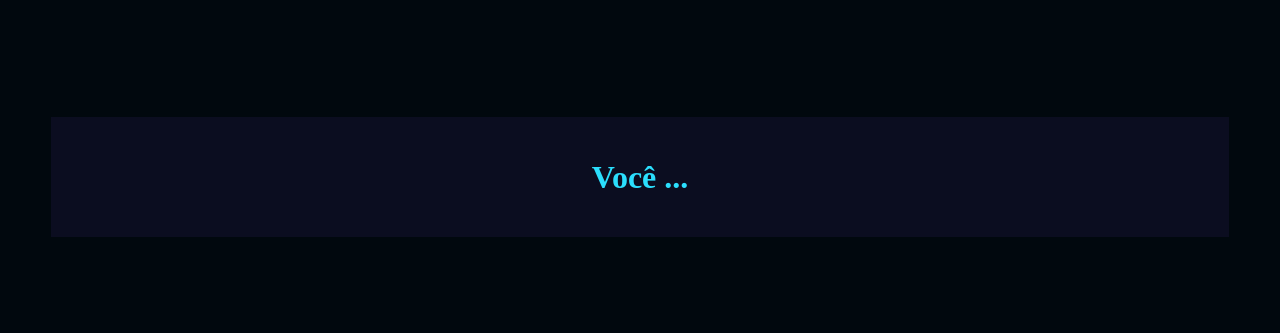
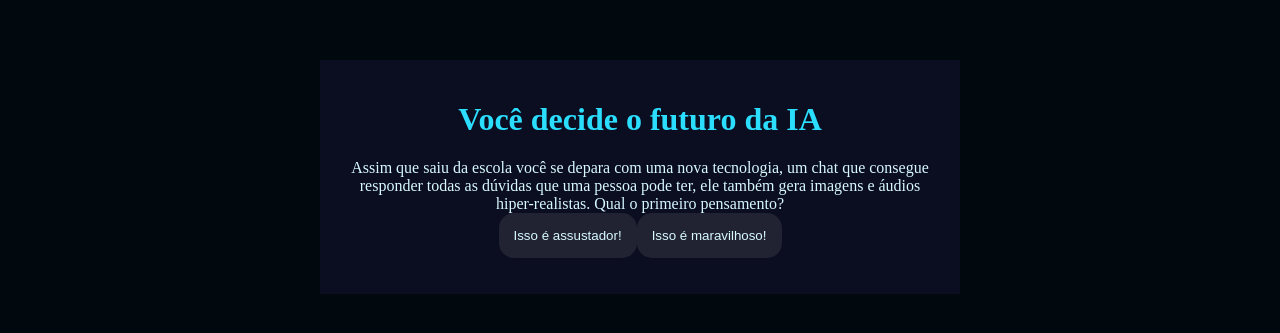
Before and after one commit to GabrieleKM/fun-es, a plain HTML site: page index.html in a window 1280 px wide. Shown: the part 231-564 px from the top of the page. Drawn offline with Linux system fonts and the light colour scheme.

Commit message:
Add files via upload

```diff
--- a/index.html
+++ b/index.html
@@ -1,14 +1,20 @@
 <!DOCTYPE html>
 <html lang="pt-br">
 <head>
-<meta charset="UTF-8">
-<meta name="viewport" content="width=device-width, initial-scale=1.0">
-<link rel="stylesheet" href="style.css">
-<title>Você ...</title>
+    <meta charset="UTF-8">
+    <meta name="viewport" content="width=device-width, initial-scale=1.0">
+    <link rel="stylesheet" href="style.css">
+    <title>Você decide o futuro da IA</title>
 </head>
 <body>
-<div class="caixa-principal">
-<h1>Você ...</h1>
-</div>
+    <div class="caixa-principal">
+        <h1>Você decide o futuro da IA</h1>
+        <div class="caixa-perguntas"></div>
+        <div class="caixa-alternativas"></div>
+        <div class="caixa-resultado">
+            <p class="texto-resultado"></p>
+        </div>
+    </div>
+    <script src="script.js"></script>
 </body>
 </html>
--- a/script.js
+++ b/script.js
@@ -75,6 +75,21 @@ const textoResultado = document.querySelector(".texto-resultado");
         let perguntaAtual;
         let historiaFinal = "";
 
+        // código omitido
+
+function mostraPergunta() {
+    if (atual >= perguntas.length) {
+        mostraResultado();
+        return;
+    }
+    perguntaAtual = perguntas[atual];
+    caixaPerguntas.textContent = perguntaAtual.enunciado;
+     caixaAlternativas.textContent = "";
+    mostraAlternativas();
+}
+
+// código omitido
+
 
         function mostraAlternativas(){
             for(const alternativa of perguntaAtual.alternativas) {
@@ -86,8 +101,19 @@ const textoResultado = document.querySelector(".texto-resultado");
         }
         function respostaSelecionada(opcaoSelecionada){
             const afirmacoes = opcaoSelecionada.afirmacoes;
-            historiaFinal = afirmacoes;
+            historiaFinal += afirmacoes + " ";
             atual++;
             mostraPergunta();
         }
+
+        // código omitido
+
+function mostraResultado() {
+    caixaPerguntas.textContent = "Em 2049...";
+    textoResultado.textContent = historiaFinal;
+    caixaAlternativas.textContent = "";
+}
+
+// código omitido
+
         mostraPergunta();
--- a/style.css
+++ b/style.css
@@ -1,9 +1,10 @@
-:root {
-    --cor-fundo: #01080E;
+:root{
+  --cor-fundo: #01080E ;
   --cor-principal: #0B0D20 ;
   --cor-secundaria: #212333;
   --cor-destaque: #2BDEFD;
   --cor-texto: #D7F9FF;
+
 }
 
 body {
@@ -14,9 +15,11 @@
   align-items: center;
   min-height: 100vh;
 }
+
 .caixa-principal{
   background-color: var(--cor-principal);
   width: 90%;
+  max-width: 600px;
   text-align: center;
   padding: 20px;
 }
@@ -24,3 +27,17 @@
 h1{
   color: var(--cor-destaque);
 }
+
+button {
+  background-color: var(--cor-secundaria);
+  color: var(--cor-texto);
+  border: none;
+  border-radius: 15px;
+  padding: 15px;
+  transition: background-color 0.3s;
+}
+
+button:hover{
+  background-color: var(--cor-destaque);
+  color: var(--cor-principal);
+}
```
Lines whose indentation alone changed are shown as unchanged.
